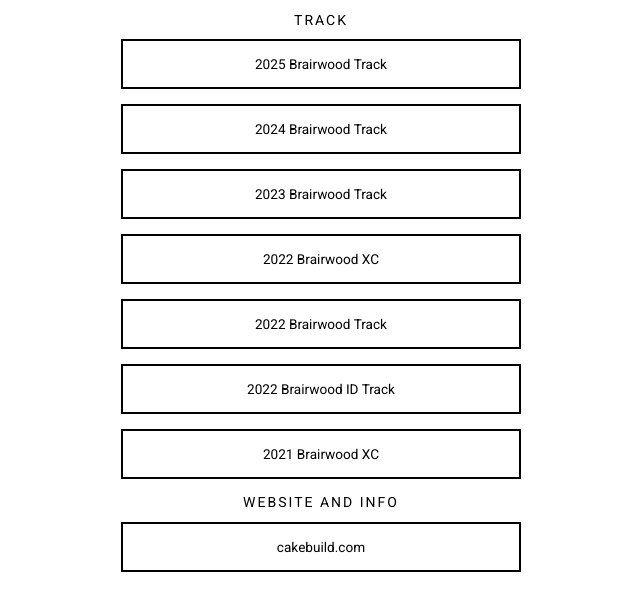
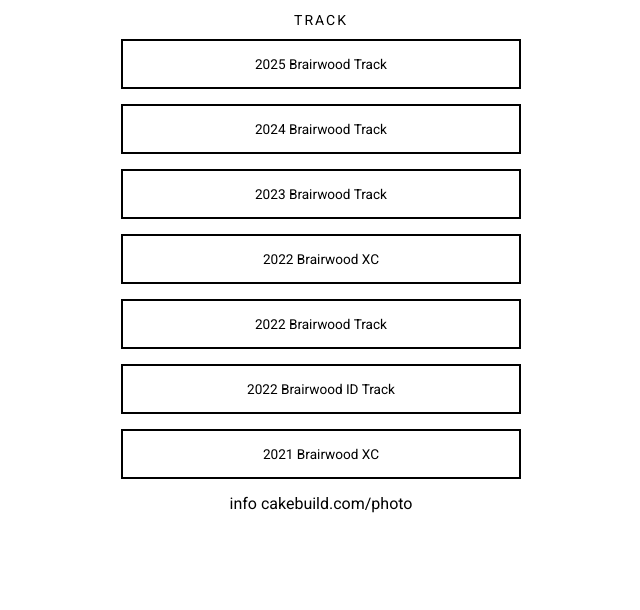
Before and after one commit to cakebuildcom/cakebuildcom.github.io, a plain HTML site: page links/track.html in a window 1280 px wide. Shown: the whole page, without its empty margins (319-959 px from the left). Drawn offline with Linux system fonts and the light colour scheme.

Commit message:
Update track.html

```diff
--- a/links/track.html
+++ b/links/track.html
@@ -27,11 +27,11 @@
 
 
 
-
+        info cakebuild.com/photo
         <!-- <a class="Lacrosse" href="https://www.amazon.com/photos/groups/share/LVlEgNtPSPCYhmfIAcPH3w.gZPgSTC-V51yjsihofKSKc">2030 BLU Lacrosse</a> -->
-        <!-- Website and Info -->
+        <!-- Website and Info
         <h2>Website and Info</h2>
-        <a class="Lacrosse" href="https://www.cakebuild.com">cakebuild.com</a>
+        <a class="Lacrosse" href="https://www.cakebuild.com">cakebuild.com</a>-->
 
     </body>
 </html>
```
